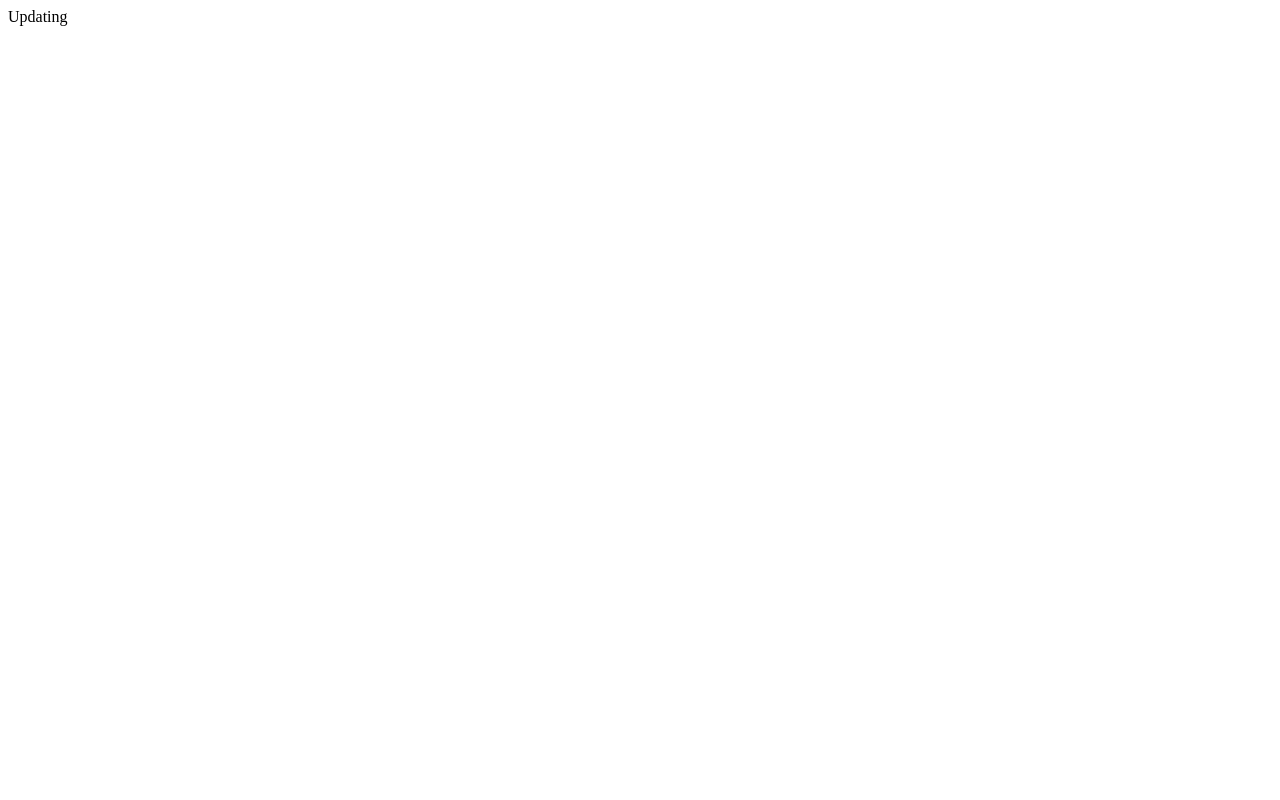
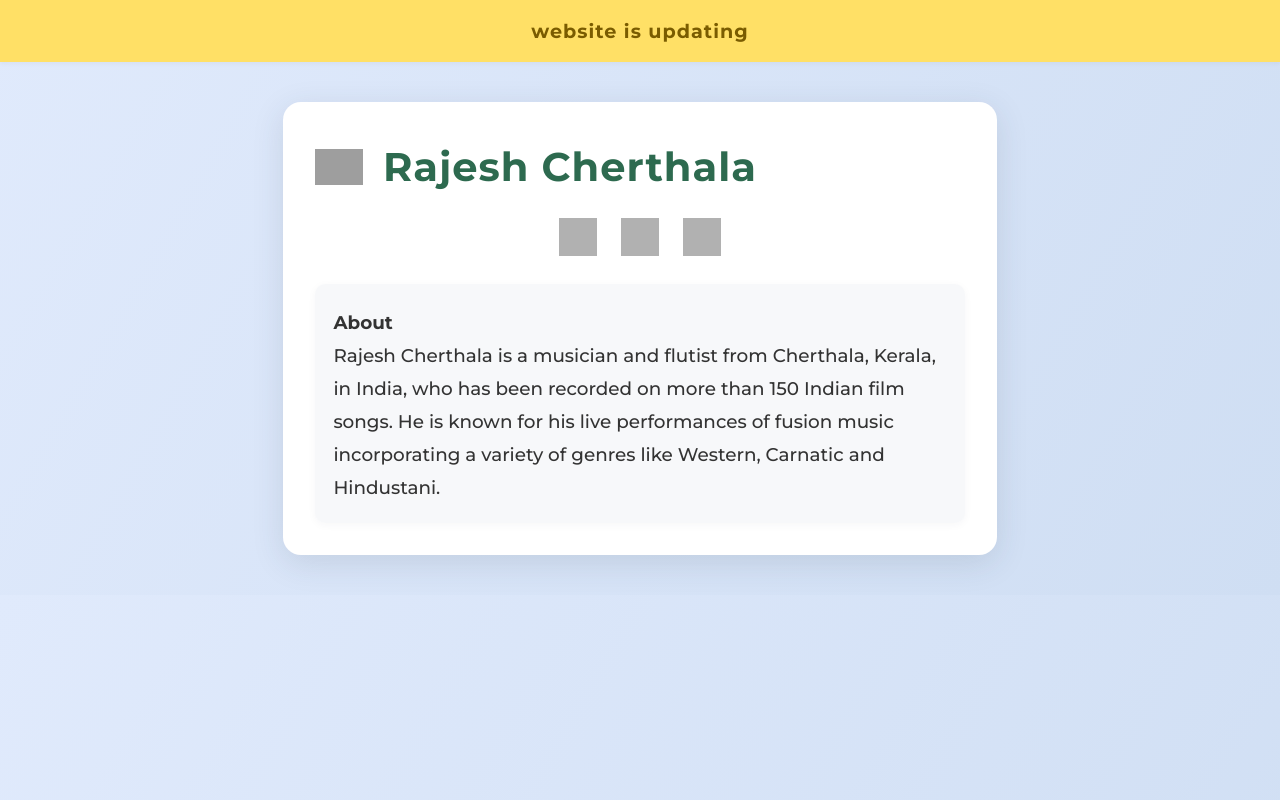
Before and after one commit to dhaneshprojectswebs2/rajeshcherthala.in, a plain HTML site: page index.html in a window 1280 px wide. Drawn offline with Linux system fonts and the light colour scheme; grey boxes are pictures that could not be loaded.

Commit message:
Update index.html

```diff
--- a/index.html
+++ b/index.html
@@ -1 +1,92 @@
-Updating
+<!DOCTYPE html>
+<html lang="en">
+<head>
+  <meta charset="UTF-8">
+  <meta name="viewport" content="width=device-width, initial-scale=1.0">
+  <title>Rajesh Cherthala - Flute Artist</title>
+  <link href="https://fonts.googleapis.com/css2?family=Montserrat:wght@500;700&family=Roboto&display=swap" rel="stylesheet">
+  <style>
+    body {
+      font-family: 'Montserrat', 'Roboto', Arial, sans-serif;
+      background: linear-gradient(120deg, #e0eafc 0%, #cfdef3 100%);
+      margin: 0;
+      padding: 0;
+      color: #222;
+    }
+    .note {
+      background: #ffe066;
+      color: #7a5c00;
+      text-align: center;
+      padding: 1em 0;
+      font-weight: bold;
+      font-size: 1.2em;
+      letter-spacing: 1px;
+      box-shadow: 0 2px 4px rgba(0,0,0,0.04);
+    }
+    .container {
+      max-width: 650px;
+      margin: 2.5em auto;
+      background: #fff;
+      border-radius: 18px;
+      box-shadow: 0 8px 32px rgba(44, 62, 80, 0.13);
+      padding: 2.5em 2em 2em 2em;
+      position: relative;
+      overflow: hidden;
+    }
+    h1 {
+      margin-top: 0;
+      color: #2d6a4f;
+      font-size: 2.5em;
+      letter-spacing: 1px;
+      display: flex;
+      align-items: center;
+      gap: 0.5em;
+    }
+    .flute-img {
+      width: 48px;
+      height: 48px;
+      object-fit: contain;
+      vertical-align: middle;
+    }
+    .music-symbols {
+      display: flex;
+      justify-content: center;
+      gap: 1.5em;
+      margin-bottom: 1.5em;
+    }
+    .music-symbols img {
+      width: 38px;
+      height: 38px;
+      opacity: 0.8;
+    }
+    .about {
+      font-size: 1.15em;
+      line-height: 1.8;
+      margin-top: 1.5em;
+      color: #333;
+      background: rgba(233, 236, 239, 0.35);
+      border-radius: 10px;
+      padding: 1.2em 1em 1em 1em;
+      box-shadow: 0 2px 8px rgba(44, 62, 80, 0.04);
+    }
+  </style>
+</head>
+<body>
+  <div class="note">website is updating</div>
+  <div class="container">
+    <h1>
+      <img src="https://cdn.pixabay.com/photo/2013/07/13/12/46/flute-146367_1280.png" alt="Flute" class="flute-img" />
+      Rajesh Cherthala
+    </h1>
+    <div class="music-symbols">
+      <img src="https://cdn.pixabay.com/photo/2013/07/13/12/46/music-146367_1280.png" alt="Music Note" />
+      <img src="https://cdn.pixabay.com/photo/2012/04/10/23/02/music-26580_1280.png" alt="Treble Clef" />
+      <img src="https://cdn.pixabay.com/photo/2013/07/13/12/46/flute-146367_1280.png" alt="Flute" />
+    </div>
+    <div class="about">
+      <strong>About</strong><br>
+      Rajesh Cherthala is a musician and flutist from Cherthala, Kerala, in India, who has been recorded on more than 150 Indian film songs. He is known for his live performances of fusion music incorporating a variety of genres like Western, Carnatic and Hindustani.
+    </div>
+  </div>
+</body>
+</html>
```
